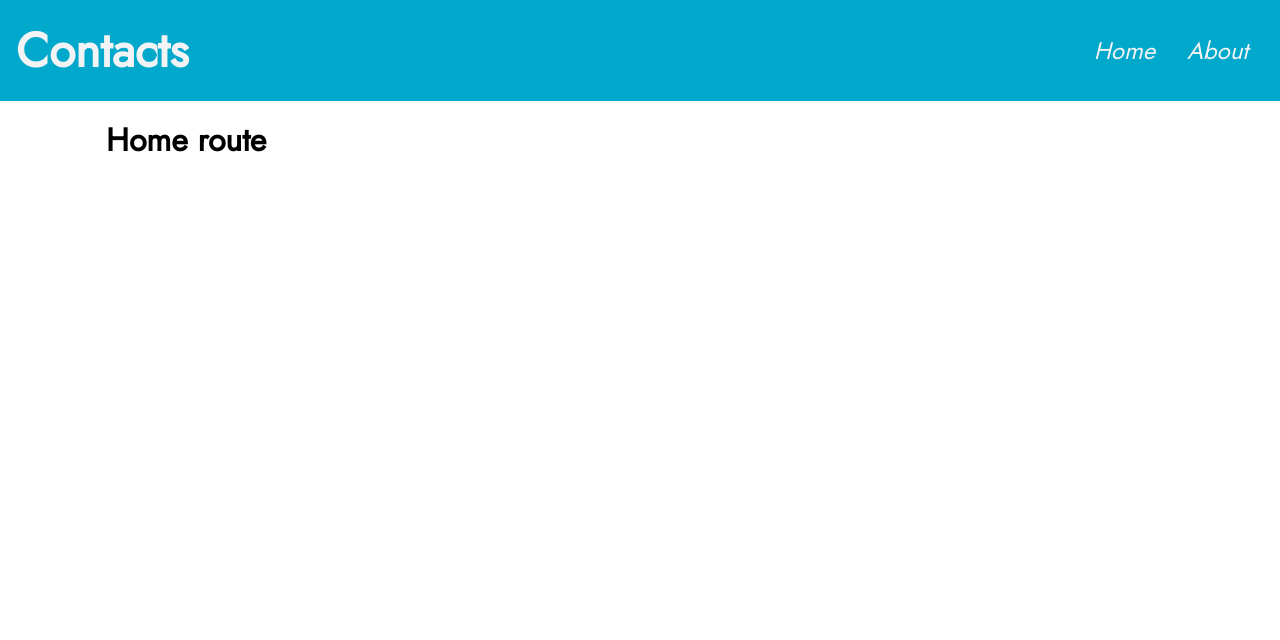
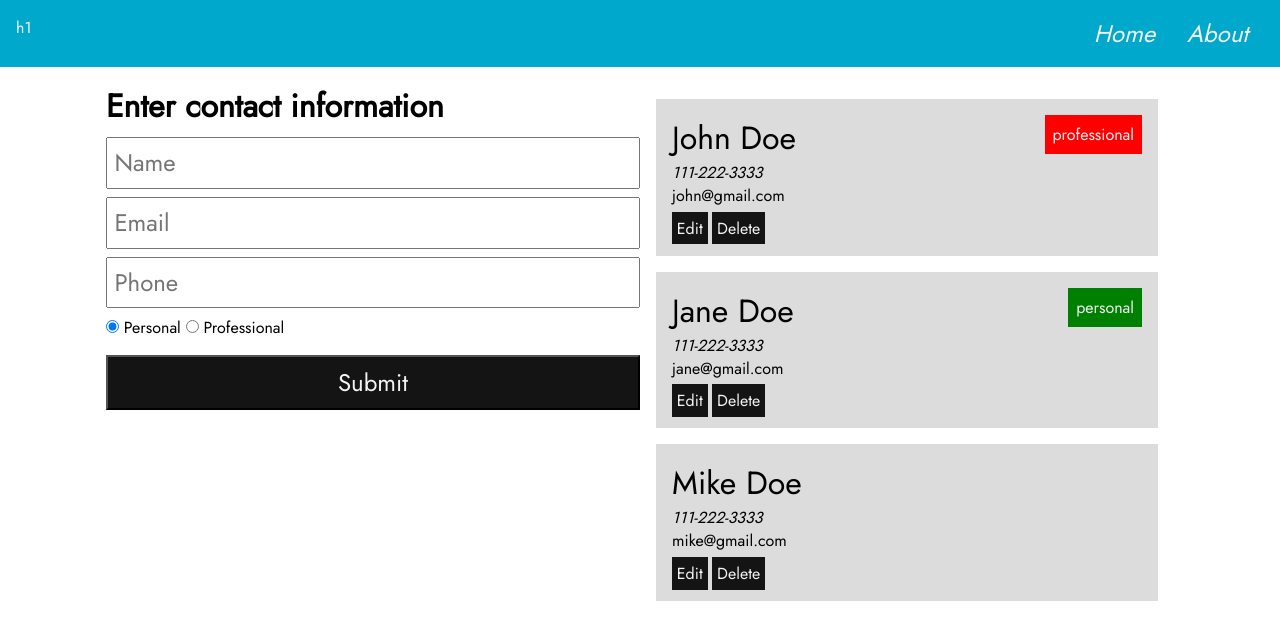
Before and after one commit to BRKittrell/conact-server, a React (Create React App) app in the folder client/: page / in a window 1280 px wide. Shown: the top 640 px of the page. Built offline with nearby package versions, Linux system fonts and the light colour scheme.

Commit message:
Added add contact to contactContext

```diff
--- a/client/src/App.js
+++ b/client/src/App.js
@@ -2,6 +2,7 @@ import React, { Fragment } from "react";
 import Navbar from "./components/layout/navbar/Navbar";
 import Home from "./components/layout/home/Home";
 import About from "./components/layout/about/About";
+import ContactState from "./context/contact/ContactState";
 import { BrowserRouter as Router, Switch, Route } from "react-router-dom";
 
 import "./App.css";
@@ -9,6 +10,7 @@ import "./App.css";
 const App = () => {
   return (
     <Fragment>
+      <ContactState>
         <Router>
           <Navbar />
           <div className="container">
@@ -18,6 +20,7 @@ const App = () => {
             </Switch>
           </div>
         </Router>
+      </ContactState>
     </Fragment>
   );
 };
--- /dev/null
+++ b/client/src/components/contact/ContactForm.css
@@ -0,0 +1,30 @@
+.formField {
+  display: block;
+  width: 100%;
+  font-size: 1.5rem;
+  margin: 0.5rem 0;
+  padding: 0.4rem;
+}
+
+.formField:focus {
+  outline: none;
+}
+
+.formSubmitBtn {
+  display: block;
+  width: 100%;
+  background: var(--black);
+  padding: 0.5rem;
+  color: var(--white);
+  font-size: 1.5rem;
+  margin-top: 1rem;
+  transition: background 0.5s ease;
+}
+
+.formSubmitBtn:hover {
+  cursor: pointer;
+  background: var(--highlight);
+}
+
+.radio {
+}
--- /dev/null
+++ b/client/src/components/contact/ContactForm.js
@@ -0,0 +1,82 @@
+import React, { useState, useContext } from "react";
+import ContactContext from "../../context/contact/contactContext";
+import "./ContactForm.css";
+
+const ContactForm = () => {
+  const contactContext = useContext(ContactContext);
+
+  const { addContact } = contactContext;
+
+  const [contact, setContact] = useState({
+    name: "",
+    email: "",
+    phone: "",
+    type: "personal",
+  });
+
+  const onSubmit = (e) => {
+    e.preventDefault();
+    addContact(contact);
+    setContact({
+      name: "",
+      email: "",
+      phone: "",
+      type: "personal",
+    });
+  };
+
+  const onChange = (e) =>
+    setContact({ ...contact, [e.target.name]: e.target.value });
+
+  const { email, name, phone, type } = contact;
+  return (
+    <form autoComplete="off" onSubmit={onSubmit}>
+      <h1>Enter contact information</h1>
+      <input
+        type="text"
+        name="name"
+        value={name}
+        placeholder="Name"
+        className="formField"
+        onChange={onChange}
+      />
+      <input
+        type="email"
+        name="email"
+        value={email}
+        placeholder="Email"
+        className="formField"
+        onChange={onChange}
+      />
+      <input
+        type="text"
+        name="phone"
+        value={phone}
+        placeholder="Phone"
+        className="formField"
+        onChange={onChange}
+      />
+      <input
+        type="radio"
+        name="type"
+        value="personal"
+        checked={type === "personal"}
+        className="radio"
+        onChange={onChange}
+      />{" "}
+      Personal{" "}
+      <input
+        type="radio"
+        name="type"
+        value="professional"
+        checked={type === "professional"}
+        className="radio"
+        onChange={onChange}
+      />{" "}
+      Professional
+      <input type="submit" className="formSubmitBtn" />
+    </form>
+  );
+};
+
+export default ContactForm;
--- /dev/null
+++ b/client/src/components/contact/ContactItem.css
@@ -0,0 +1,49 @@
+.contactCard {
+  background: #dcdcdc;
+  padding: 1rem;
+  margin: 1rem;
+}
+
+.badge {
+  float: right;
+  color: var(--white);
+  padding: 0.5rem;
+}
+
+.personal {
+  background: green;
+}
+
+.professional {
+  background: red;
+}
+
+.contactCard ul li {
+  list-style: none;
+}
+
+.contactName {
+  font-size: 2rem;
+}
+
+.contactPhone {
+  font-style: italic;
+}
+
+.contactEmail {
+  margin-bottom: 0.6rem;
+}
+
+.contactBtn {
+  display: inline;
+  background: var(--black);
+  color: var(--white);
+  padding: 0.3rem;
+  margin-right: 0.3rem;
+  transition: opacity 0.5s ease;
+}
+
+.contactBtn:hover {
+  cursor: pointer;
+  opacity: 0.6;
+}
--- /dev/null
+++ b/client/src/components/contact/ContactItem.js
@@ -0,0 +1,23 @@
+import React, { Fragment } from "react";
+import "./ContactItem.css";
+
+const ContactItem = ({ contact }) => {
+  const { id, name, email, type, phone } = contact;
+
+  return (
+    <div className="contactCard">
+      <span className={`badge ${type}`}>{type}</span>
+      <ul>
+        <li className="contactName">{name}</li>
+        <li className="contactPhone">{phone}</li>
+        <li className="contactEmail">{email}</li>
+      </ul>
+      <div>
+        <div className="contactBtn">Edit</div>
+        <div className="contactBtn">Delete</div>
+      </div>
+    </div>
+  );
+};
+
+export default ContactItem;
--- /dev/null
+++ b/client/src/components/contact/Contacts.js
@@ -0,0 +1,19 @@
+import React, { useContext, Fragment } from "react";
+import ContactContext from "../../context/contact/contactContext";
+import ContactItem from "./ContactItem";
+
+const Contacts = () => {
+  const contactContext = useContext(ContactContext);
+
+  const { contacts } = contactContext;
+
+  return (
+    <Fragment>
+      {contacts.map((contact) => (
+        <ContactItem key={contact.id} contact={contact} />
+      ))}
+    </Fragment>
+  );
+};
+
+export default Contacts;
--- a/client/src/components/layout/home/Home.css
+++ b/client/src/components/layout/home/Home.css
@@ -0,0 +1,4 @@
+.homeContainer {
+  display: grid;
+  grid-template-columns: repeat(2, 1fr);
+}
--- a/client/src/components/layout/home/Home.js
+++ b/client/src/components/layout/home/Home.js
@@ -1,7 +1,19 @@
 import React from "react";
+import Contacts from "../../contact/Contacts";
+import ContactForm from "../../contact/ContactForm";
+import "./Home.css";
 
 const Home = () => {
-  return <h1>Home route</h1>;
+  return (
+    <div className="homeContainer">
+      <div className="contactForm">
+        <ContactForm />
+      </div>
+      <div className="homeContacts">
+        <Contacts />
+      </div>
+    </div>
+  );
 };
 
 export default Home;
--- a/client/src/components/layout/navbar/Navbar.js
+++ b/client/src/components/layout/navbar/Navbar.js
@@ -5,7 +5,7 @@ import "./Navbar.css";
 const Navbar = () => {
   return (
     <div className="navbar">
-      <h1>Contacts</h1>
+      h1
       <ul>
         <Link to="/" className="li">
           Home
--- a/client/src/context/contact/ContactState.js
+++ b/client/src/context/contact/ContactState.js
@@ -1,44 +1,53 @@
 import React, { useReducer } from "react";
-import uuid from "uuid";
-import contactContext from "./contactContext";
+import ContactContext from "./contactContext";
 import contactReducer from "./contactReducer";
-import {
-  SET_CONTACT,
-  ADD_CONTACT,
-  DELETE_CONTACT,
-  UPDATE_CONTACT,
-  FILTER_CONTACT,
-  CLEAR_FILTER,
-} from "../types";
+
+import { ADD_CONTACT } from "../types";
 
 const ContactState = (props) => {
   const initialState = {
     contacts: [
       {
         id: 1,
-        name: "Adam Ross",
-        email: "adam@gmail.com",
-        phone: "111-111-1111",
-        type: "Profesional",
+        name: "John Doe",
+        email: "john@gmail.com",
+        phone: "111-222-3333",
+        type: "professional",
       },
       {
         id: 2,
-        name: "Jake Ross",
-        email: "jake@gmail.com",
-        phone: "111-111-1111",
-        type: "Profesional",
+        name: "Jane Doe",
+        email: "jane@gmail.com",
+        phone: "111-222-3333",
+        type: "personal",
       },
       {
         id: 3,
-        name: "John Ross",
-        email: "john@gmail.com",
-        phone: "111-111-1111",
-        type: "Personal",
+        name: "Mike Doe",
+        email: "mike@gmail.com",
+        phone: "111-222-3333",
       },
     ],
   };
 
   const [state, dispatch] = useReducer(contactReducer, initialState);
 
-  // Add contact
+  // Add Contact
+  const addContact = (contact) => {
+    dispatch({ type: ADD_CONTACT, payload: contact });
+  };
+
+  return (
+    <ContactContext.Provider
+      value={{
+        contacts: state.contacts,
+        test: state.test,
+        addContact,
+      }}
+    >
+      {props.children}
+    </ContactContext.Provider>
+  );
 };
+
+export default ContactState;
--- a/client/src/context/contact/contactReducer.js
+++ b/client/src/context/contact/contactReducer.js
@@ -0,0 +1,13 @@
+import { ADD_CONTACT } from "../types";
+
+export default (state, action) => {
+  switch (action.type) {
+    case ADD_CONTACT:
+      return {
+        ...state,
+        contacts: [...state.contacts, action.payload],
+      };
+    default:
+      return state;
+  }
+};
```
Also changed, not shown: client/src/components/contact/Contacts.css (added). Lines whose indentation alone changed are shown as unchanged.
